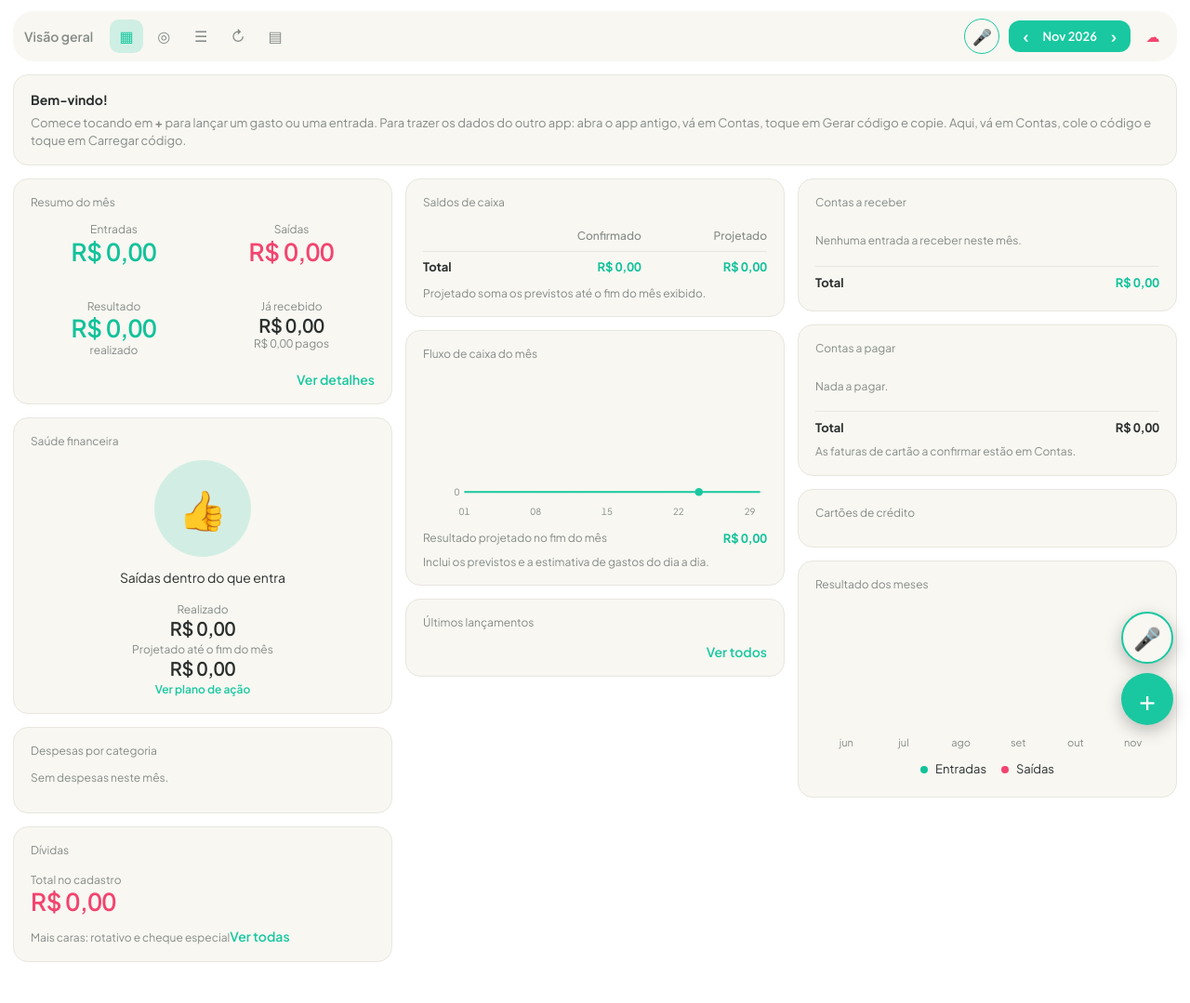
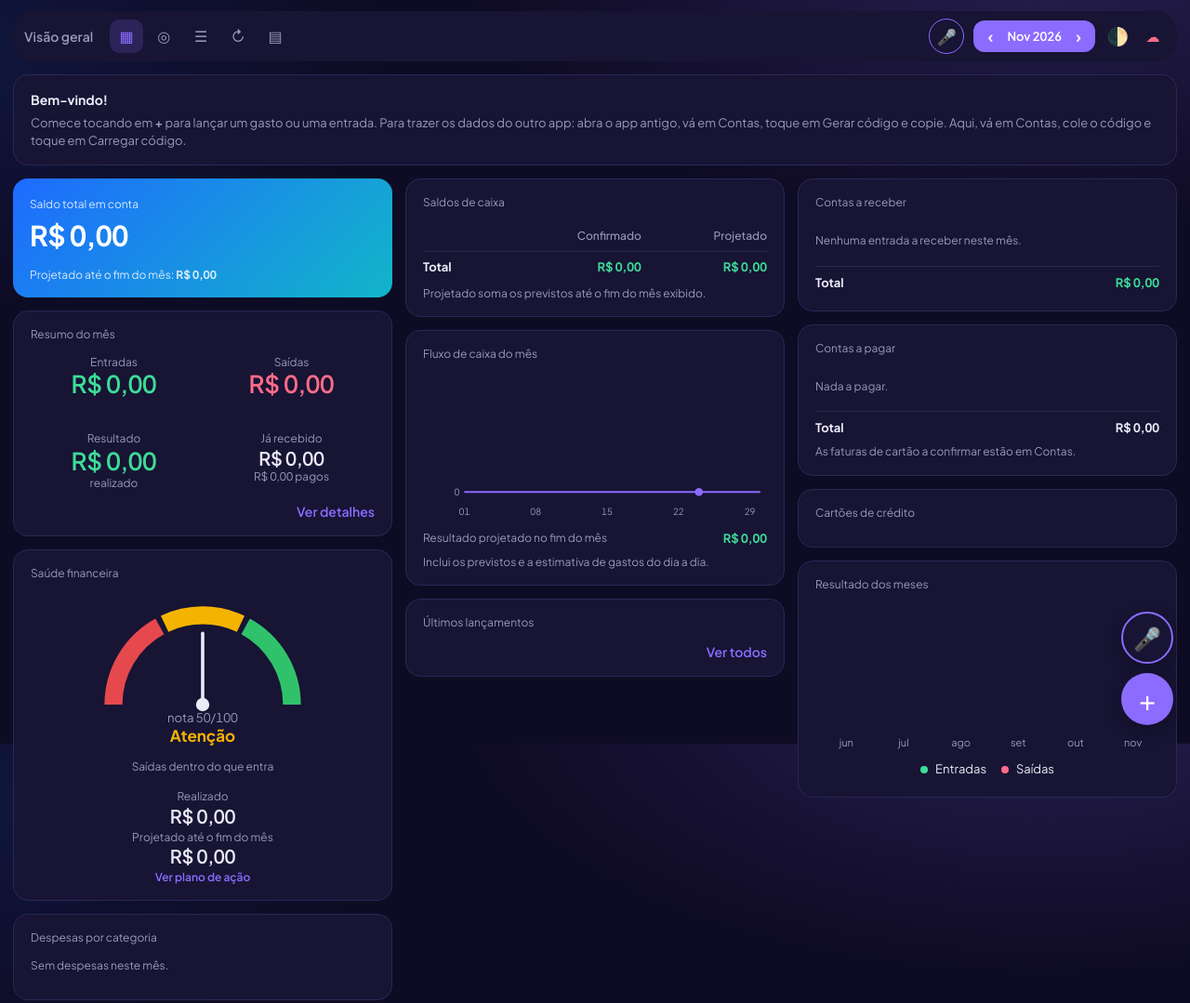
Before and after one commit to JoseCarlos79/Controle_Financeiro, a plain HTML site: page index.html in a window 1280 px wide. Shown: the top 1079 px of the page at 93% size. Drawn offline with Linux system fonts and the light colour scheme.

Commit message:
Visual escuro com roxo, cartão de saldo em degradê e medidor de saúde financeira
Adiciona alternância de tema claro/escuro, salva a escolha no navegador.

Co-Authored-By: Claude Sonnet 5.5 <noreply@anthropic.com>
Claude-Session: https://claude.ai/code/session_018USJyeUCWE1f148ZUGi2dp

```diff
--- a/index.html
+++ b/index.html
@@ -29,6 +29,12 @@ small,.mut{color:var(--mut);font-size:12px}.pos{color:var(--pos)}.neg{color:var(
 .dash,.pg{display:grid;gap:14px;grid-template-columns:1fr;align-items:start}.dcol{display:grid;gap:14px;align-content:start}
 @media(min-width:760px){.dash,.pg{grid-template-columns:1fr 1fr}.pg.one{grid-template-columns:1fr}}
 @media(min-width:1080px){.dash{grid-template-columns:repeat(3,1fr)}.ict{display:flex}.hb{display:none}}
+
+:root[data-theme=dark]{--bg:#0e0b24;--card:#171434;--ink:#ecebf8;--mut:#9a97bd;--line:#2b2754;--pos:#3ddc97;--neg:#ff6b8a;--ac:#8b6cff;--onac:#fff;color-scheme:dark}
+:root[data-theme=dark] body{background:radial-gradient(900px 420px at 88% -6%,rgba(139,108,255,.20),transparent 70%),radial-gradient(700px 380px at -5% 8%,rgba(30,107,255,.12),transparent 70%),var(--bg);background-attachment:fixed}
+.card.herob{background:linear-gradient(135deg,#1e6bff 0%,#12b5c9 100%);border:0;color:#fff}.card.herob small{color:rgba(255,255,255,.82)}.card.herob .hv{font-size:30px;font-weight:700;margin:4px 0 8px;letter-spacing:-.5px}
+.themeb{color:var(--ink)!important;font-size:19px!important;width:32px;height:32px}
+.gauge{display:block;margin:2px auto 0;width:min(240px,100%)}.gst{text-align:center;font-weight:700;font-size:17px;margin:0 0 12px}
 .card{background:var(--card);border:1px solid var(--line);border-radius:16px;padding:16px 18px;min-width:0}.ct{font-size:12px;color:var(--mut);margin:0 0 12px}
 .card>h2:first-child{margin-top:0}h2{font-size:12px;font-weight:500;color:var(--mut);margin:26px 0 10px}
 .big{font-size:26px;font-weight:600;letter-spacing:-.01em;line-height:1.15}.hero{font-size:34px;font-weight:600;letter-spacing:-.02em;line-height:1.1;margin:2px 0 10px}
@@ -66,6 +72,7 @@ input[type=range]{width:100%;padding:0;border:0;accent-color:var(--ac)}
 .fab.mic{bottom:calc(86px + env(safe-area-inset-bottom,0px));background:var(--card);color:var(--ac);border:2px solid var(--ac);font-size:24px;line-height:52px}
 @media(max-width:430px){.tt{display:none}}
 </style>
+<script>try{document.documentElement.dataset.theme=localStorage.getItem("fin-theme")||"dark"}catch(e){document.documentElement.dataset.theme="dark"}</script>
 </head>
 <body>
 <div id="app"></div>
@@ -314,6 +321,15 @@ function barsSVG(){
   const mx=Math.max(1,...data.flatMap(x=>[x.r,x.d]));
   return`<svg viewBox="0 0 300 130" width="100%" role="img" aria-label="Entradas e saídas dos últimos 6 meses">${data.map((x,i)=>{const X=i*50+8,hr=x.r/mx*95,hd=x.d/mx*95;return`<rect x="${X}" y="${110-hr}" width="18" height="${hr}" rx="3" fill="var(--pos)"/><rect x="${X+20}" y="${110-hd}" width="18" height="${hd}" rx="3" fill="var(--neg)"/><text x="${X+19}" y="125" font-size="9" text-anchor="middle" fill="var(--mut)">${x.l}</text>`}).join('')}</svg>`;
 }
+const hScore=(res,r)=>r>0?Math.max(0,Math.min(100,Math.round(50+res/r*250))):(res<0?0:50);
+const hStat=s=>s<35?['Crítico','#e5484d']:s<55?['Atenção','#f5b301']:s<75?['Bom','#30c26b']:['Ótimo','#30c26b'];
+function gauge(sc){
+  const gp=(v,r)=>{const a=Math.PI*(1-v/100);return(100+r*Math.cos(a)).toFixed(1)+' '+(100-r*Math.sin(a)).toFixed(1)};
+  const arc=(a,b,c)=>`<path d="M${gp(a,80)} A80 80 0 0 1 ${gp(b,80)}" fill="none" stroke="${c}" stroke-width="16" stroke-linecap="butt"/>`;
+  const st=hStat(sc);
+  return`<svg class="gauge" viewBox="0 0 200 118" role="img" aria-label="Nota de saúde financeira ${sc} de 100, ${st[0]}">${arc(0,34,'#e5484d')}${arc(36,64,'#f5b301')}${arc(66,100,'#30c26b')}<line x1="100" y1="100" x2="${gp(sc,64).split(' ')[0]}" y2="${gp(sc,64).split(' ')[1]}" stroke="var(--ink)" stroke-width="3" stroke-linecap="round"/><circle cx="100" cy="100" r="6" fill="var(--ink)"/><text x="100" y="116" font-size="11" text-anchor="middle" fill="var(--mut)">nota ${sc}/100</text></svg><p class="gst" style="color:${st[1]}">${st[0]}</p>`;
+}
+function toggleTheme(){const d=document.documentElement,n=d.dataset.theme==='dark'?'light':'dark';d.dataset.theme=n;try{localStorage.setItem('fin-theme',n)}catch(e){}}
 function saldos(){
   const t0=T0(),acc={};CF().bal.forEach(b=>acc[b[0]]=0);
   for(let k=t0;k<=M;k=addM(k,1))pend(k).forEach(x=>{if(x.r.acc in acc)acc[x.r.acc]+=x.r.type==='r'?x.r.v:-x.r.v});
@@ -336,8 +352,9 @@ function vVisao(){
     return`<div style="padding:10px 0;border-top:1px solid var(--line)"><div class="lg"><b><span class="cic" style="background:${c.col}">${c.ic}</span>${c.n}</b></div><div class="lg"><small>Fatura (fecha ${c.fe}, vence ${c.ve})</small><b>${fmt(c.fat)}</b></div><div class="lg"><small>Limite total</small><b>${fmt(c.lim)}</b></div>${c.disp!=null?`<div class="lg"><small>Disponível</small><b class="${c.disp<0?'neg':''}">${fmt(c.disp)}</b></div>`:''}<div class="lg"><small>Gastos em ${mon(M)}</small><b>${fmt(g)}</b></div></div>`}).join('');
   const caras=CF().cara,mxc=Math.max(1,...caras.map(x=>x[1])),tot=CF().debts.reduce((s,x)=>s+x[1],0);
   return`<div class="dash"><div class="dcol">
+  <section class="card herob"><small>Saldo total em conta</small><div class="hv">${fmt(tc)}</div><small>Projetado até o fim do mês: <b>${fmt(tp)}</b></small></section>
   <section class="card"><p class="ct">Resumo do mês${m.P.length?' (com previstos)':''}</p><div class="kpis"><div><small>Entradas</small><div class="big pos">${fmt(m.r)}</div>${dl(m.r,pm.r,true)}</div><div><small>Saídas</small><div class="big neg">${fmt(m.d)}</div>${dl(m.d,pm.d,false)}</div><div><small>Resultado</small><div class="big ${res<0?'neg':'pos'}" id="hero" data-v="${res}">${fmt(shown)}</div><small>${m.P.length||m.ve?'inclui previstos':'realizado'}</small></div><div><small>Já recebido</small><div class="big" style="font-size:20px">${fmt(m.ri)}</div><small>${fmt(m.rd)} pagos</small></div></div><p style="text-align:right;margin:12px 0 0"><button class="link" onclick="go('mov')">Ver detalhes</button></p></section>
-  <section class="card"><p class="ct">Saúde financeira</p><div class="thumb ${res<0?'bad':''}">${res<0?'👎':'👍'}</div><p style="text-align:center;margin:0 0 12px">${res<0?'Saídas acima das entradas neste mês':'Saídas dentro do que entra'}</p><div style="text-align:center"><small>Realizado</small><div class="big" style="font-size:20px">${fmt(m.ri-m.rd)}</div><small>Projetado até o fim do mês</small><div class="big" style="font-size:20px">${fmt(res)}</div><small><button class="link" onclick="go('plano')">Ver plano de ação</button></small></div></section>
+  <section class="card"><p class="ct">Saúde financeira</p>${gauge(hScore(res,m.r))}<p class="mut" style="text-align:center;margin:0 0 12px;font-size:12px">${res<0?'Saídas acima das entradas neste mês':'Saídas dentro do que entra'}</p><div style="text-align:center"><small>Realizado</small><div class="big" style="font-size:20px">${fmt(m.ri-m.rd)}</div><small>Projetado até o fim do mês</small><div class="big" style="font-size:20px">${fmt(res)}</div><small><button class="link" onclick="go('plano')">Ver plano de ação</button></small></div></section>
   <section class="card"><p class="ct">Despesas por categoria</p>${dt>0?`<div style="display:grid;place-items:center"><svg viewBox="0 0 120 120" width="180" height="180" role="img" aria-label="Despesas por categoria">${seg}</svg></div><div style="margin-top:10px">${leg}</div>`:'<p class="mut">Sem despesas neste mês.</p>'}</section>
   <section class="card"><p class="ct">Dívidas</p><small>Total no ${CF().ref||'cadastro'}</small><div class="big neg" style="margin-bottom:12px">${fmt(tot)}</div><small>Mais caras: rotativo e cheque especial</small>${caras.map(c=>`<div class="lg" style="margin-top:8px"><span>${c[0]}</span><b>${fmt(c[1])}</b></div><div class="hbar"><i style="width:${c[1]/mxc*100}%"></i></div>`).join('')}<button class="link" onclick="go('contas')">Ver todas</button></section></div>
   <div class="dcol">
@@ -357,7 +374,7 @@ function wrap(h,marks){
 }
 function render(){
   const ms=mDate(M).toLocaleDateString('pt-BR',{month:'short',year:'numeric'}).replace('.','').replace(' de ',' '),cur=TABS.find(t=>t[0]===view);
-  $('#app').innerHTML=`<header class="top"><button class="hb" onclick="menu=!menu;render()" aria-label="Menu" aria-expanded="${menu}">☰</button><b class="tt">${cur[1]}</b><nav class="ict">${TABS.map(t=>`<button class="${view===t[0]?'on':''}" onclick="go('${t[0]}')" title="${t[1]}" aria-label="${t[1]}">${t[2]}</button>`).join('')}</nav><span class="sp"></span><button class="micb" onclick="micGo()" aria-label="Lançar por voz" title="Lançar por voz">🎤</button><div class="pill"><button onclick="mm(-1)" aria-label="Mês anterior">‹</button><span>${ms}</span><button onclick="mm(1)" aria-label="Próximo mês">›</button></div><button class="sync ${syncState}" id="syncb" onclick="syncNow()" title="${SYNCT[syncState]}" aria-label="Sincronização">☁</button>${menu?`<div class="menu">${TABS.map(t=>`<button class="${view===t[0]?'on':''}" onclick="go('${t[0]}')">${t[2]}&nbsp; ${t[1]}</button>`).join('')}</div>`:''}</header>`+syncBanner()+welcome()+(view==='visao'?vVisao():wrap(V[view](),SPLIT[view]||[]));
+  $('#app').innerHTML=`<header class="top"><button class="hb" onclick="menu=!menu;render()" aria-label="Menu" aria-expanded="${menu}">☰</button><b class="tt">${cur[1]}</b><nav class="ict">${TABS.map(t=>`<button class="${view===t[0]?'on':''}" onclick="go('${t[0]}')" title="${t[1]}" aria-label="${t[1]}">${t[2]}</button>`).join('')}</nav><span class="sp"></span><button class="micb" onclick="micGo()" aria-label="Lançar por voz" title="Lançar por voz">🎤</button><div class="pill"><button onclick="mm(-1)" aria-label="Mês anterior">‹</button><span>${ms}</span><button onclick="mm(1)" aria-label="Próximo mês">›</button></div><button class="sync themeb" onclick="toggleTheme()" aria-label="Trocar tema claro/escuro" title="Tema claro/escuro">🌓</button><button class="sync ${syncState}" id="syncb" onclick="syncNow()" title="${SYNCT[syncState]}" aria-label="Sincronização">☁</button>${menu?`<div class="menu">${TABS.map(t=>`<button class="${view===t[0]?'on':''}" onclick="go('${t[0]}')">${t[2]}&nbsp; ${t[1]}</button>`).join('')}</div>`:''}</header>`+syncBanner()+welcome()+(view==='visao'?vVisao():wrap(V[view](),SPLIT[view]||[]));
   requestAnimationFrame(()=>requestAnimationFrame(()=>{document.querySelectorAll('[data-w]').forEach(e=>e.style.width=e.dataset.w);document.querySelectorAll('[data-h]').forEach(e=>e.style.height=e.dataset.h)}));
   animHero();
 }
--- a/sw.js
+++ b/sw.js
@@ -1,4 +1,4 @@
-const V='controle-v3',A=['./','index.html','firebase-config.js','manifest.webmanifest','icon-192.png','icon-512.png'];
+const V='controle-v4',A=['./','index.html','firebase-config.js','manifest.webmanifest','icon-192.png','icon-512.png'];
 self.addEventListener('install',e=>{e.waitUntil(caches.open(V).then(c=>c.addAll(A)).then(()=>self.skipWaiting()))});
 self.addEventListener('activate',e=>{e.waitUntil(caches.keys().then(k=>Promise.all(k.filter(x=>x!==V).map(x=>caches.delete(x)))).then(()=>self.clients.claim()))});
 self.addEventListener('fetch',e=>{
```
